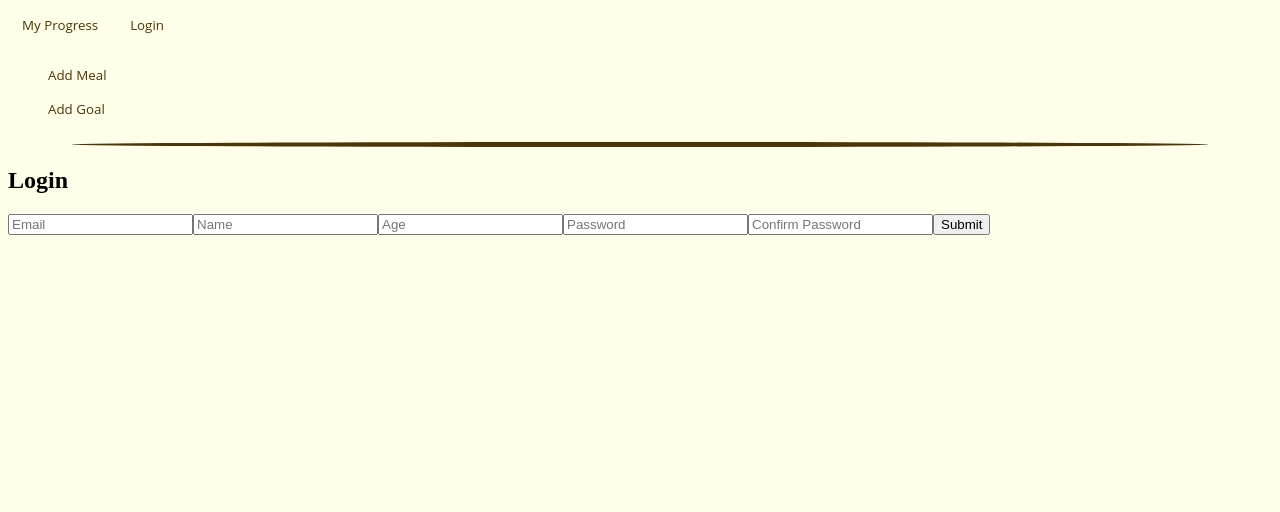
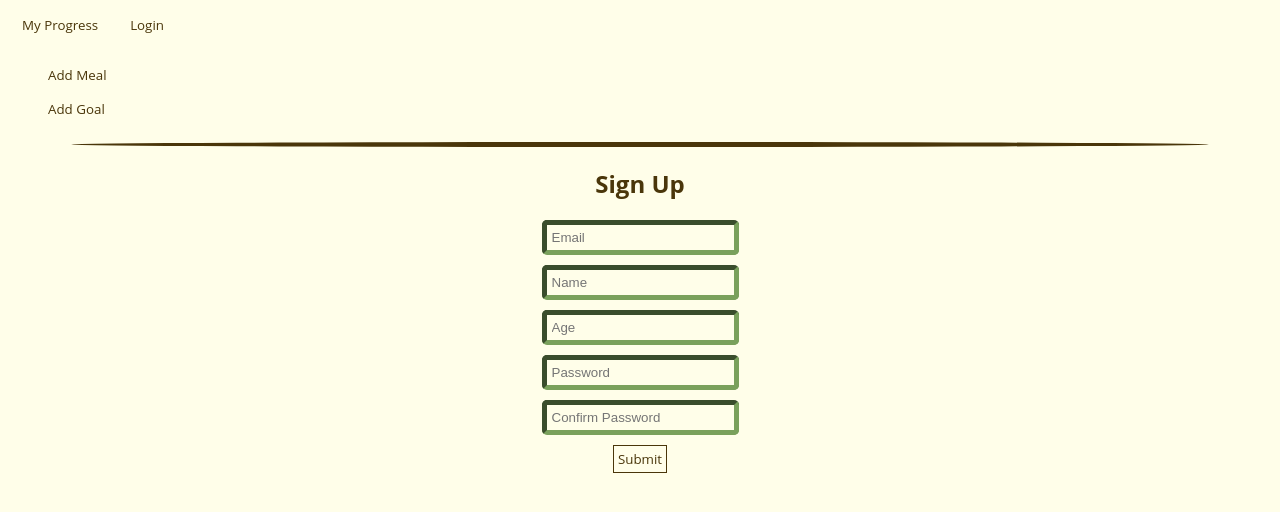
Before and after one commit to jscheckn/team3project, a React (Vite) app: page /signUp in a window 1280 px wide. Shown: the top 512 px of the page. Built offline with nearby package versions, Linux system fonts and the light colour scheme.

Commit message:
sign up Css

```diff
--- /dev/null
+++ b/src/CSS/SignUp.css
@@ -0,0 +1,35 @@
+#SignUp{
+  color: #4a360a;
+  font-family: "Open Sans", sans-serif;
+  text-align: center;
+}
+
+#Inputs{
+  padding: 5px;
+  background-color: #FFFEE9;
+  border-radius: 5px;
+  border-width: 5px;
+  border-color: #7aa15c;
+  margin: 10px auto;
+  display: block;
+
+}
+
+#Submit{
+  color: #4a360a;
+  font-family: "Open Sans", sans-serif;
+  padding: 4px 4px;
+  /* width: 90%;  */
+  text-align: center;
+  /* margin: 2px, 2px, 2px, 2px;            */
+  margin: 10px auto;
+  display: block;
+  border: 1px solid #4a360a;
+  border-radius: 0%;
+  text-decoration: none;
+  background-color: #FFFEE9;
+}
+
+#Submit:hover{
+    background-color: #7aa15c;
+}
--- a/src/pages/signUp.tsx
+++ b/src/pages/signUp.tsx
@@ -1,5 +1,6 @@
 import React from "react";
 import { useForm } from "react-hook-form";
+import "../CSS/SignUp.css"
 
 // https://www.geeksforgeeks.org/reactjs/react-hook-form-create-basic-reactjs-registration-and-login-form/
 
@@ -16,10 +17,11 @@ function SignUp() {
 
     return (
         <>
-            <h2>Login</h2>
+            <h2 id="SignUp">Sign Up</h2>
 
-            <form className="sign up" onSubmit={handleSubmit(onSubmit)}>
+            <form  className="sign up" onSubmit={handleSubmit(onSubmit)}>
                 <input
+                    id="Inputs"
                     type="email"
                     {...register("email", { required: true })}
                     placeholder="Email"
@@ -27,6 +29,7 @@ function SignUp() {
                 {/* {errors.email && <span style={{ color: "red" }}>*Email* is mandatory</span>} */}
 
                 <input
+                    id="Inputs"
                     type="name"
                     {...register("name", { required: true })}
                     placeholder="Name"
@@ -34,6 +37,7 @@ function SignUp() {
                 {/* {errors.email && <span style={{ color: "red" }}>*Email* is mandatory</span>} */}
 
                 <input
+                    id="Inputs"
                     type="age"
                     {...register("age", { required: true })}
                     placeholder="Age"
@@ -41,6 +45,7 @@ function SignUp() {
                 {/* {errors.email && <span style={{ color: "red" }}>*Email* is mandatory</span>} */}
 
                 <input
+                    id="Inputs"
                     type="password"
                     {...register("password", { required: true })}
                     placeholder="Password"
@@ -49,13 +54,14 @@ function SignUp() {
 
 
                 <input
+                    id="Inputs"
                     type="password"
                     {...register("confirmPassword", { required: true })}
                     placeholder="Confirm Password"
                 />
                 {/* {errors.password && <span style={{ color: "red" }}>*Password* is mandatory</span>} */}
 
-                <input type="submit"  />
+                <input id="Submit" type="submit"  />
             </form>
         </>
     );
```
